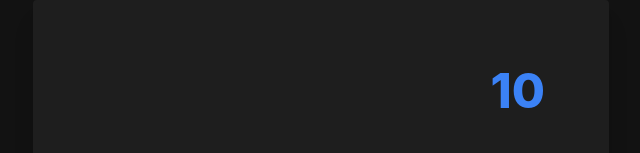
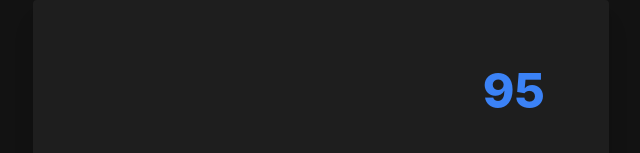
Before and after one commit to GajaKg/wizard-react, a React (Vite) app: page /game in a window 1280 px wide. Shown: the top 153 px of the page, without its empty margins (319-959 px from the left). Built offline with nearby package versions, Linux system fonts and the light colour scheme.

Commit message:
Change time

```diff
--- a/src/views/GameView.tsx
+++ b/src/views/GameView.tsx
@@ -17,7 +17,7 @@ const GameView: FC = () => {
 
   const dispatch = useAppDispatch();
 
-  const timer = useTimer(15);
+  const timer = useTimer(100);
   const { handSolved, getAnswers } = game.handAndAnswers();
   const [hand, setHand] = useState<HandPoker>(handSolved)
   const [answers, setAnswers] = useState<string[]>(getAnswers)
```
